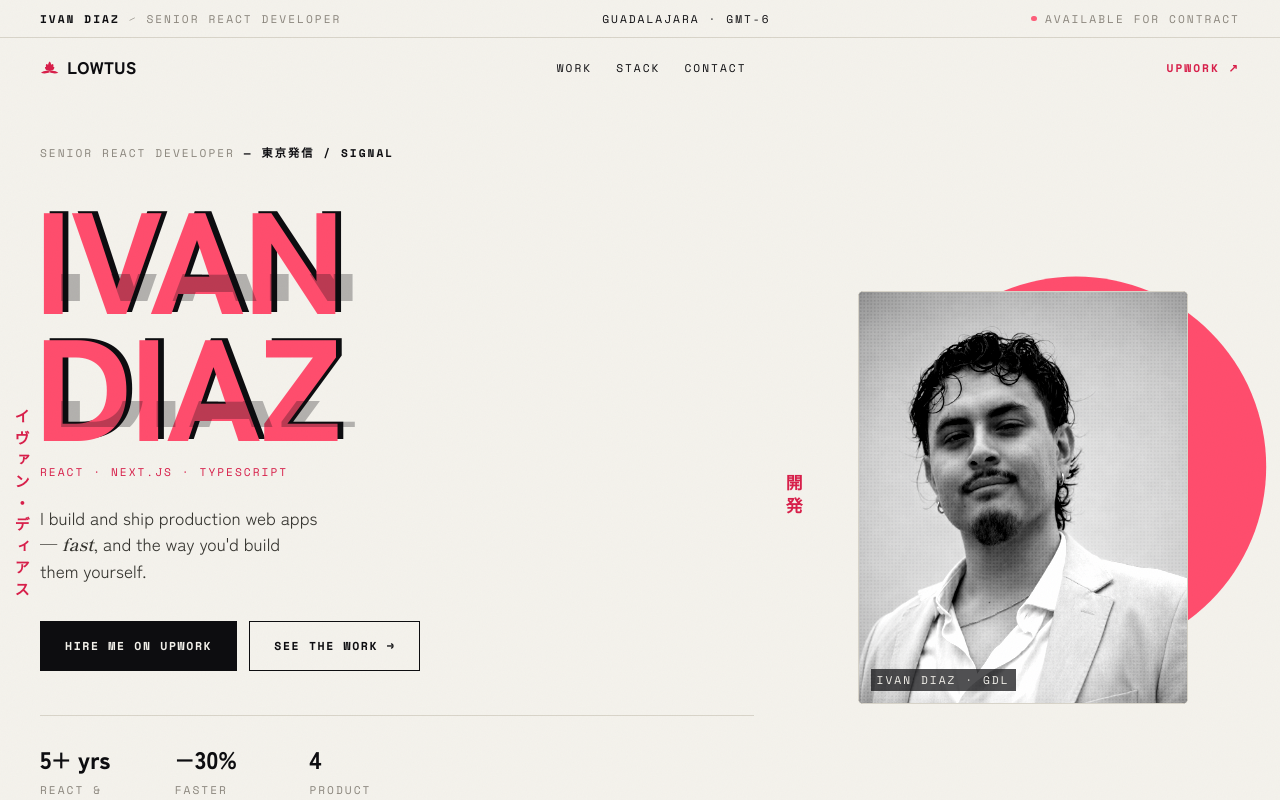
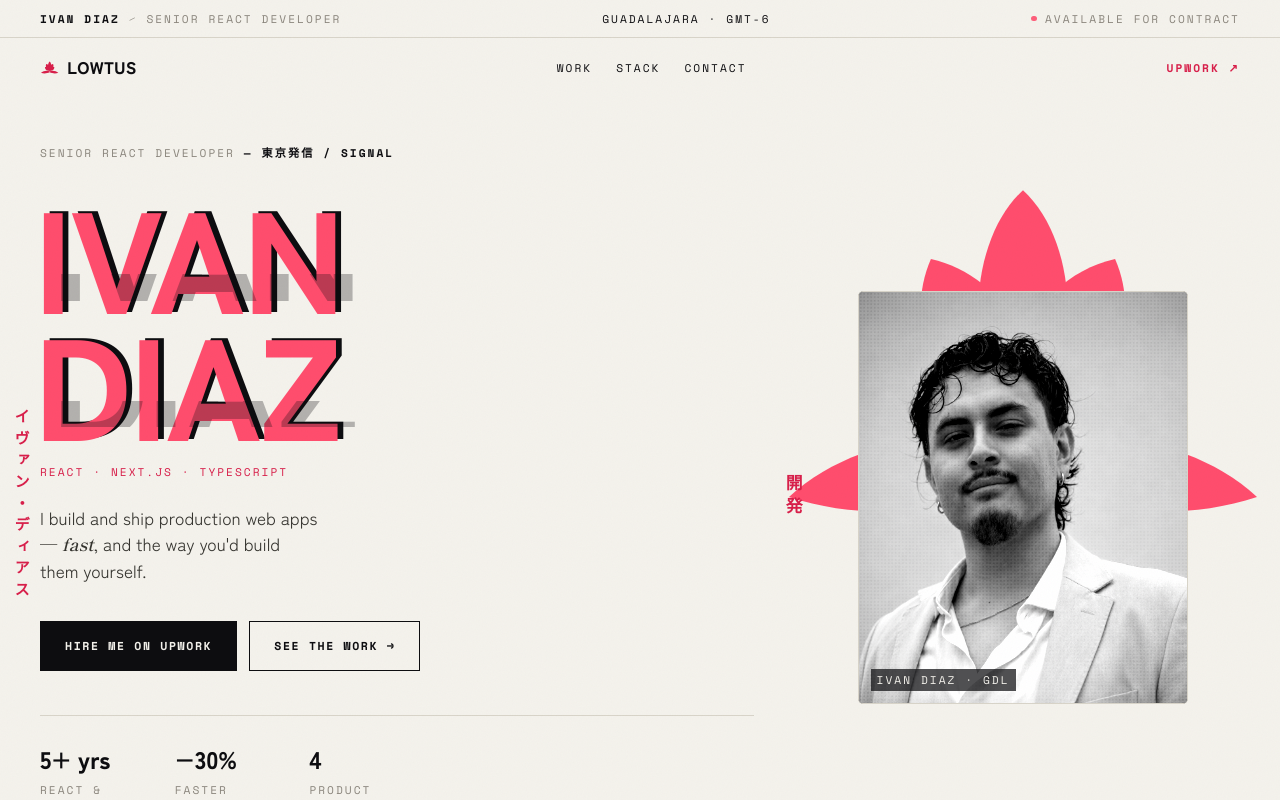
Before and after one commit to ivan-dzb/lowtus, a Next.js app: page / in a window 1280 px wide. Shown: the top 800 px of the page. Built offline with nearby package versions, Linux system fonts and the light colour scheme.

Commit message:
Swap the hero disc for the lotus mark behind the portrait

```diff
--- a/src/app/globals.css
+++ b/src/app/globals.css
@@ -35,6 +35,7 @@
 html {
   scroll-behavior: smooth;
   scroll-padding-top: 5rem;
+  overflow-x: clip;
 }
 
 body {
--- a/src/components/Lotus.tsx
+++ b/src/components/Lotus.tsx
@@ -15,15 +15,18 @@ export const lotusGroup = { petals, pads };
 
 export default function Lotus({
   className = "",
+  style,
   title,
 }: {
   className?: string;
+  style?: React.CSSProperties;
   title?: string;
 }) {
   return (
     <svg
       viewBox="0 0 100 100"
       className={className}
+      style={style}
       fill="currentColor"
       role={title ? "img" : undefined}
       aria-hidden={title ? undefined : true}
--- a/src/components/Portrait.tsx
+++ b/src/components/Portrait.tsx
@@ -1,4 +1,5 @@
 import { site } from "@/content/site";
+import Lotus from "./Lotus";
 
 export default function Portrait() {
   const pic: React.CSSProperties = site.portrait
@@ -12,10 +13,11 @@ export default function Portrait() {
 
   return (
     <div className="slam-target relative grid place-items-center">
-      <div
-        className="absolute aspect-square w-[clamp(220px,30vw,380px)] rounded-full bg-[var(--pink)]"
-        style={{ transform: "translate(14%, -8%)" }}
+      <Lotus
+        className="pointer-events-none absolute w-[clamp(320px,44vw,520px)] text-[var(--pink)]"
+        style={{ transform: "translateY(-27%)" }}
       />
+
 
       <div className="relative aspect-[4/5] w-[clamp(210px,28vw,330px)] overflow-hidden rounded-[5px] border-[1.5px] border-[color:var(--sumi)] bg-[var(--sumi)] [isolation:isolate]">
         <div className="absolute inset-0" style={pic} />
```
